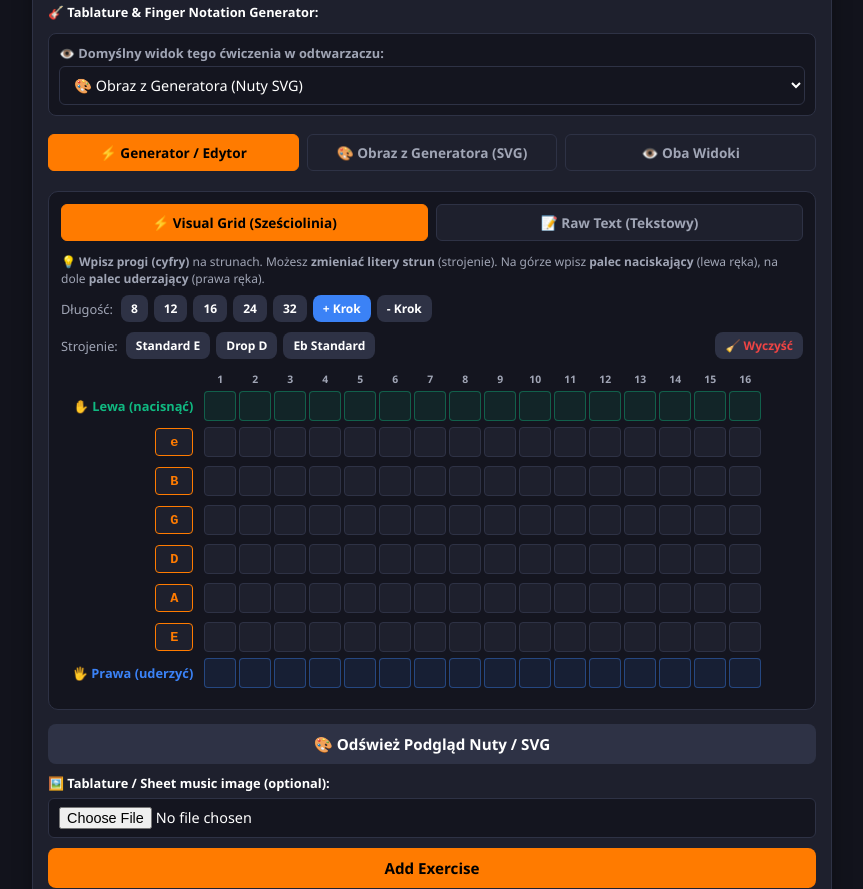
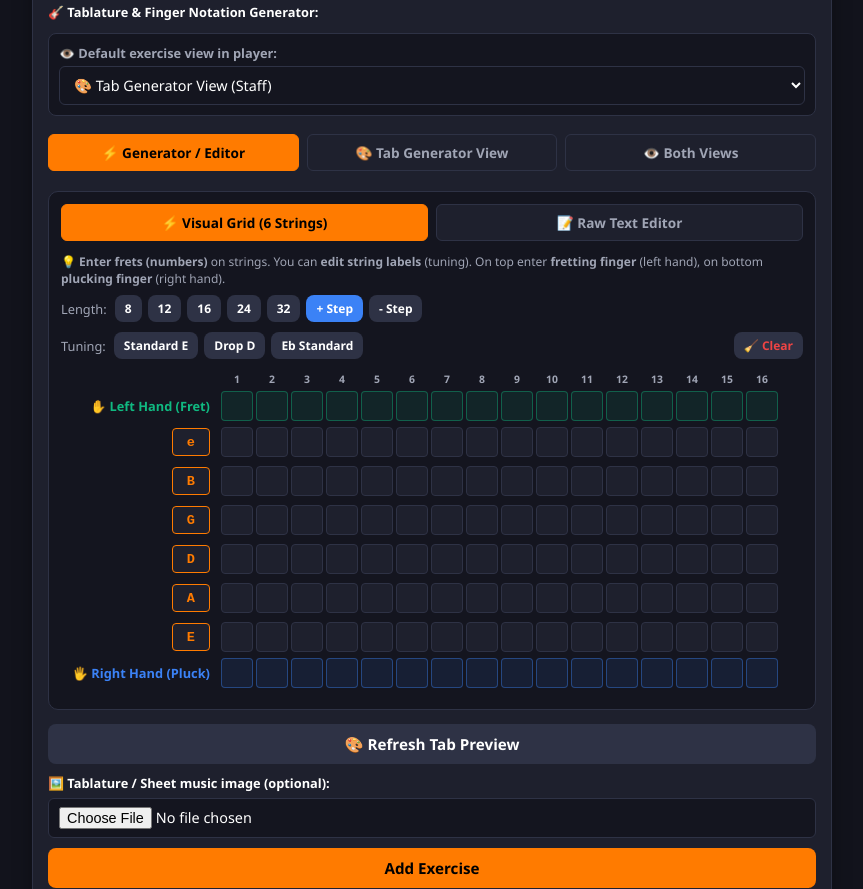
Before and after one commit to viper3005/mojasystentgitarowy, a plain HTML site: page index.html in a window 1280 px wide. Shown: the part 1911-2800 px from the top of the page, without its empty margins (208-1071 px from the left). Drawn offline with Linux system fonts and the light colour scheme.

Commit message:
Update index.html

```diff
--- a/index.html
+++ b/index.html
@@ -979,9 +979,9 @@
 
             <!-- PLAYER VIEW SELECTOR -->
             <div id="player-view-selector" class="tab-mode-selector" style="margin-top: 10px; margin-bottom: 8px; display: none;">
-                <button type="button" id="player-view-svg-btn" class="tab-mode-btn active" onclick="setPlayerViewMode('svg')">🎨 Obraz z Generatora (SVG)</button>
-                <button type="button" id="player-view-text-btn" class="tab-mode-btn" onclick="setPlayerViewMode('text')">📝 Tabulatura Tekstowa</button>
-                <button type="button" id="player-view-both-btn" class="tab-mode-btn" onclick="setPlayerViewMode('both')">👁️ Oba Widoki</button>
+                <button type="button" id="player-view-svg-btn" class="tab-mode-btn active" onclick="setPlayerViewMode('svg')">🎨 Tab Generator View</button>
+                <button type="button" id="player-view-text-btn" class="tab-mode-btn" onclick="setPlayerViewMode('text')">📝 Raw Text View</button>
+                <button type="button" id="player-view-both-btn" class="tab-mode-btn" onclick="setPlayerViewMode('both')">👁️ Both Views</button>
             </div>
 
             <div id="tab-display" class="tab-box" style="display: none;"></div>
@@ -1032,50 +1032,50 @@
 
                 <!-- PREFERRED VIEW SELECTOR AT TOP OF GENERATOR -->
                 <div style="margin-top: 6px; margin-bottom: 12px; background: #14151F; padding: 10px; border-radius: 8px; border: 1px solid var(--border);">
-                    <label style="font-size: 0.8rem; color: var(--text-muted); font-weight: bold; display: block; margin-bottom: 4px;">👁️ Domyślny widok tego ćwiczenia w odtwarzaczu:</label>
+                    <label style="font-size: 0.8rem; color: var(--text-muted); font-weight: bold; display: block; margin-bottom: 4px;">👁️ Default exercise view in player:</label>
                     <select id="input-preferred-view">
-                        <option value="svg">🎨 Obraz z Generatora (Nuty SVG)</option>
-                        <option value="text">📝 Tabulatura tekstowa (ASCII)</option>
-                        <option value="both">👁️ Oba widoki (Nuty SVG + Tekst)</option>
+                        <option value="svg">🎨 Tab Generator View (Staff)</option>
+                        <option value="text">📝 Raw Text View (ASCII)</option>
+                        <option value="both">👁️ Both Views (Generator + Text)</option>
                     </select>
                 </div>
 
                 <!-- VIEW SELECTOR IN FORM -->
                 <div class="tab-mode-selector" style="margin-bottom: 8px;">
-                    <button type="button" id="form-view-editor-btn" class="tab-mode-btn active" onclick="setFormViewDisplay('editor')">⚡ Generator / Edytor</button>
-                    <button type="button" id="form-view-preview-btn" class="tab-mode-btn" onclick="setFormViewDisplay('preview')">🎨 Obraz z Generatora (SVG)</button>
-                    <button type="button" id="form-view-both-btn" class="tab-mode-btn" onclick="setFormViewDisplay('both')">👁️ Oba Widoki</button>
+                    <button type="button" id="form-view-editor-btn" class="tab-mode-btn active" onclick="setFormViewDisplay('editor')">⚡ Generator / Editor</button>
+                    <button type="button" id="form-view-preview-btn" class="tab-mode-btn" onclick="setFormViewDisplay('preview')">🎨 Tab Generator View</button>
+                    <button type="button" id="form-view-both-btn" class="tab-mode-btn" onclick="setFormViewDisplay('both')">👁️ Both Views</button>
                 </div>
 
                 <div id="tab-builder-container" class="tab-builder-container">
                     <!-- MODE SELECTOR TABS -->
                     <div class="tab-mode-selector">
-                        <button type="button" id="tab-mode-grid-btn" class="tab-mode-btn active" onclick="switchTabMode('grid')">⚡ Visual Grid (Sześciolinia)</button>
-                        <button type="button" id="tab-mode-text-btn" class="tab-mode-btn" onclick="switchTabMode('text')">📝 Raw Text (Tekstowy)</button>
+                        <button type="button" id="tab-mode-grid-btn" class="tab-mode-btn active" onclick="switchTabMode('grid')">⚡ Visual Grid (6 Strings)</button>
+                        <button type="button" id="tab-mode-text-btn" class="tab-mode-btn" onclick="switchTabMode('text')">📝 Raw Text Editor</button>
                     </div>
 
                     <!-- VISUAL GRID CONTAINER -->
                     <div id="tab-grid-editor">
                         <p style="font-size: 0.75rem; color: var(--text-muted); margin-bottom: 8px;">
-                            💡 <b>Wpisz progi (cyfry)</b> na strunach. Możesz <b>zmieniać litery strun</b> (strojenie). Na górze wpisz <b>palec naciskający</b> (lewa ręka), na dole <b>palec uderzający</b> (prawa ręka).
+                            💡 <b>Enter frets (numbers)</b> on strings. You can <b>edit string labels</b> (tuning). On top enter <b>fretting finger</b> (left hand), on bottom <b>plucking finger</b> (right hand).
                         </p>
 
                         <div class="grid-controls-bar">
-                            <span>Długość:</span>
+                            <span>Length:</span>
                             <button type="button" class="secondary" onclick="setGridColumns(8)">8</button>
                             <button type="button" class="secondary" onclick="setGridColumns(12)">12</button>
                             <button type="button" class="secondary" onclick="setGridColumns(16)">16</button>
                             <button type="button" class="secondary" onclick="setGridColumns(24)">24</button>
                             <button type="button" class="secondary" onclick="setGridColumns(32)">32</button>
-                            <button type="button" class="blue" onclick="addGridColumn()">+ Krok</button>
-                            <button type="button" class="secondary" onclick="removeGridColumn()">- Krok</button>
+                            <button type="button" class="blue" onclick="addGridColumn()">+ Step</button>
+                            <button type="button" class="secondary" onclick="removeGridColumn()">- Step</button>
                         </div>
                         <div class="grid-controls-bar" style="margin-top: 4px;">
-                            <span>Strojenie:</span>
+                            <span>Tuning:</span>
                             <button type="button" class="secondary" onclick="applyTuningPreset(['e','B','G','D','A','E'])">Standard E</button>
                             <button type="button" class="secondary" onclick="applyTuningPreset(['e','B','G','D','A','D'])">Drop D</button>
                             <button type="button" class="secondary" onclick="applyTuningPreset(['Eb','Bb','Gb','Db','Ab','Eb'])">Eb Standard</button>
-                            <button type="button" class="secondary" onclick="clearTabGrid()" style="margin-left: auto; color: #EF4444;">🧹 Wyczyść</button>
+                            <button type="button" class="secondary" onclick="clearTabGrid()" style="margin-left: auto; color: #EF4444;">🧹 Clear</button>
                         </div>
 
                         <div class="tab-grid-wrapper" style="margin-top: 8px;">
@@ -1087,12 +1087,12 @@
 
                     <!-- RAW TEXTAREA CONTAINER (HIDDEN IN GRID MODE) -->
                     <div id="tab-text-editor" style="display: none;">
-                        <p style="font-size: 0.75rem; color: var(--text-muted); margin-bottom: 4px;">Linie z <b>L|</b> (palce lewej ręki) oraz <b>P|</b> (palce prawej ręki):</p>
+                        <p style="font-size: 0.75rem; color: var(--text-muted); margin-bottom: 4px;">Lines with <b>L|</b> (left hand fingers) and <b>P|</b> (right hand fingers):</p>
                         <textarea id="input-tab" rows="8" placeholder="L|--1--2--3--4--------------------------&#10;e|--------------------------------------&#10;B|--------------------------------------&#10;G|--------------------------------------&#10;D|--------------------------------------&#10;A|--------------------------------------&#10;E|--0--1--2--3--------------------------&#10;P|--p--p--p--p--------------------------" oninput="onRawTextInput()"></textarea>
                     </div>
                 </div>
 
-                <button type="button" class="secondary" onclick="previewSvgInForm()" style="margin-top: 8px; width: 100%;">🎨 Odśwież Podgląd Nuty / SVG</button>
+                <button type="button" class="secondary" onclick="previewSvgInForm()" style="margin-top: 8px; width: 100%;">🎨 Refresh Tab Preview</button>
 
                 <div id="form-svg-preview" class="sheet-container" style="display: none; margin-top: 10px;"></div>
             </div>
@@ -1103,10 +1103,10 @@
 
                 <div id="image-form-preview-container" style="display: none; margin-top: 10px; flex-direction: column; gap: 8px; background: #FFFFFF; padding: 10px; border-radius: 8px; border: 1px solid var(--border); box-shadow: 0 4px 15px rgba(0,0,0,0.3);">
                     <div style="display: flex; justify-content: space-between; align-items: center; width: 100%;">
-                        <span style="font-size: 0.85rem; font-weight: bold; color: #000000;">🖼️ Podgląd Załączonego Pliku / Nuty:</span>
-                        <button type="button" class="secondary" onclick="removeExerciseImage()" style="color: #EF4444; padding: 4px 10px; font-size: 0.8rem; border-color: rgba(239, 68, 68, 0.4);">🗑️ Usuń zdjęcie</button>
+                        <span style="font-size: 0.85rem; font-weight: bold; color: #000000;">🖼️ Attached Sheet Music / Image Preview:</span>
+                        <button type="button" class="secondary" onclick="removeExerciseImage()" style="color: #EF4444; padding: 4px 10px; font-size: 0.8rem; border-color: rgba(239, 68, 68, 0.4);">🗑️ Remove Image</button>
                     </div>
-                    <img id="image-form-thumbnail" src="" alt="Załączone nuty" style="max-height: 70vh; width: 100%; object-fit: contain; border-radius: 6px; background-color: #FFFFFF;">
+                    <img id="image-form-thumbnail" src="" alt="Attached sheet music" style="max-height: 70vh; width: 100%; object-fit: contain; border-radius: 6px; background-color: #FFFFFF;">
                 </div>
             </div>
             <div style="display: flex; gap: 8px; flex-wrap: wrap;">
@@ -1169,14 +1169,14 @@
         html += '</tr></thead><tbody>';
 
         const rowConfigs = [
-            { label: '✋ Lewa (nacisnąć)', type: 'L', class: 'left-hand', inputClass: 'left-hand-input' },
+            { label: '✋ Left Hand (Fret)', type: 'L', class: 'left-hand', inputClass: 'left-hand-input' },
             { label: tabGridData.stringNames[0], type: 'str', strIdx: 0, class: 'string-name', inputClass: '' },
             { label: tabGridData.stringNames[1], type: 'str', strIdx: 1, class: 'string-name', inputClass: '' },
             { label: tabGridData.stringNames[2], type: 'str', strIdx: 2, class: 'string-name', inputClass: '' },
             { label: tabGridData.stringNames[3], type: 'str', strIdx: 3, class: 'string-name', inputClass: '' },
             { label: tabGridData.stringNames[4], type: 'str', strIdx: 4, class: 'string-name', inputClass: '' },
             { label: tabGridData.stringNames[5], type: 'str', strIdx: 5, class: 'string-name', inputClass: '' },
-            { label: '🖐️ Prawa (uderzyć)', type: 'P', class: 'right-hand', inputClass: 'right-hand-input' }
+            { label: '🖐️ Right Hand (Pluck)', type: 'P', class: 'right-hand', inputClass: 'right-hand-input' }
         ];
 
         rowConfigs.forEach((r, rowIdx) => {
```
